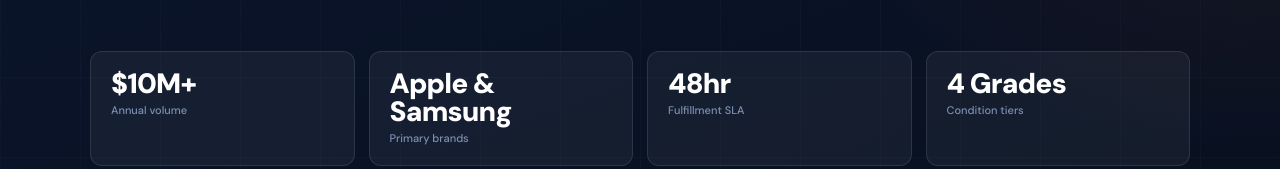
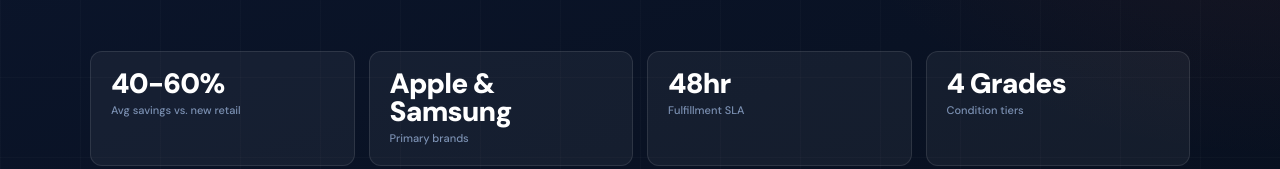
Before and after one commit to AeroWholesale/Website, a React (Vite) app: page /buyers/wholesale in a window 1280 px wide. Shown: the part 510-679 px from the top of the page. Built offline with nearby package versions, Linux system fonts and the light colour scheme.

Commit message:
Update Wholesale.tsx

```diff
--- a/src/pages/buyers/Wholesale.tsx
+++ b/src/pages/buyers/Wholesale.tsx
@@ -118,7 +118,7 @@
             </div>
             <div className="ws-hero-stats">
               {[
-                ['$10M+', 'Annual volume'],
+                ['40-60%', 'Avg savings vs. new retail'],
                 ['Apple & Samsung', 'Primary brands'],
                 ['48hr', 'Fulfillment SLA'],
                 ['4 Grades', 'Condition tiers'],
```
